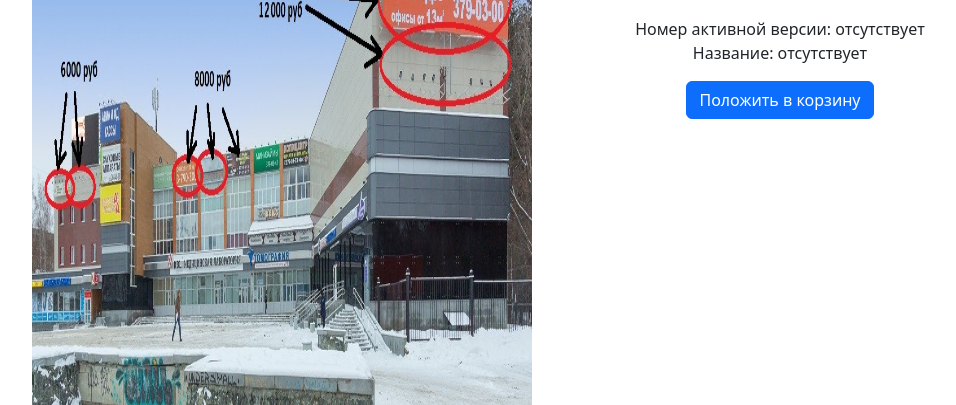
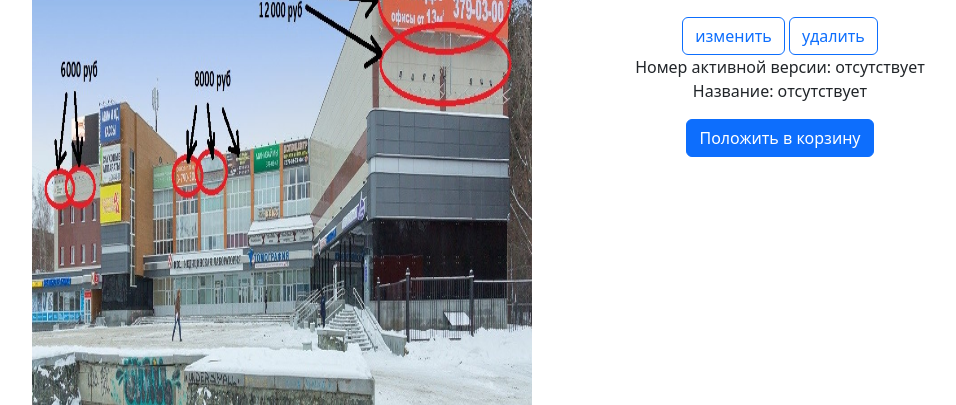
Before and after one commit to Khaidoukova/online_shop, a Django app: page /product/1/ in a window 1280 px wide. Shown: the part 354-759 px from the top of the page, without its empty margins (50-1006 px from the left). Run offline with Django 4.2, Linux system fonts and the light colour scheme; the visitor is signed in with stand-in values (Sample User, id 1); data comes from the database, SQL or seed files in the repository; some libraries are stand-ins or nearby versions.

Commit message:
work in progress2

```diff
--- a/catalog/forms.py
+++ b/catalog/forms.py
@@ -14,6 +14,8 @@ class StyleFormMixin:
 
 class ProductForm(StyleFormMixin, forms.ModelForm):
     version = forms.ModelChoiceField(queryset=Version.objects.all(), empty_label=None, label='Версия продукта')
+    is_active = forms.BooleanField(label='Опубликовано', required=False,
+                                   widget=forms.CheckboxInput(attrs={'class': 'form-check-input'}))
 
     class Meta:
         model = Product
--- a/catalog/templates/catalog/product_detail.html
+++ b/catalog/templates/catalog/product_detail.html
@@ -15,6 +15,16 @@
                 <p>Описание товара: {{ product.description }}</p>
                 <p>Цена: {{ product.price }} руб.</p>
                 <p>Создатель: {{ product.owner }} </p>
+                <div class="">
+
+                        {% if perms.catalog.change_product or object.owner == user %}
+                        <a href="{% url 'catalog:product_update' object.id %}" type="button" class="btn btn-outline-primary">изменить</a>
+                        {% endif %}
+                        {% if perms.catalog.delete_product %}
+                        <a href="{% url 'catalog:product_confirm_delete' object.id %}" type="button" class="btn btn-outline-primary">удалить</a>
+                        {% endif %}
+
+                    </div>
 
                 <div class="card-footer">
                             {% if object.active_version_name %}
--- a/config/settings.py
+++ b/config/settings.py
@@ -130,6 +130,7 @@ MEDIA_ROOT = BASE_DIR / 'media'
 AUTH_USER_MODEL = 'users.User'
 LOGIN_REDIRECT_URL = '/'
 LOGOUT_REDIRECT_URL = '/'
+LOGIN_URL = '/users/'
 
 EMAIL_BACKEND = 'django.core.mail.backends.smtp.EmailBackend'
 
```
